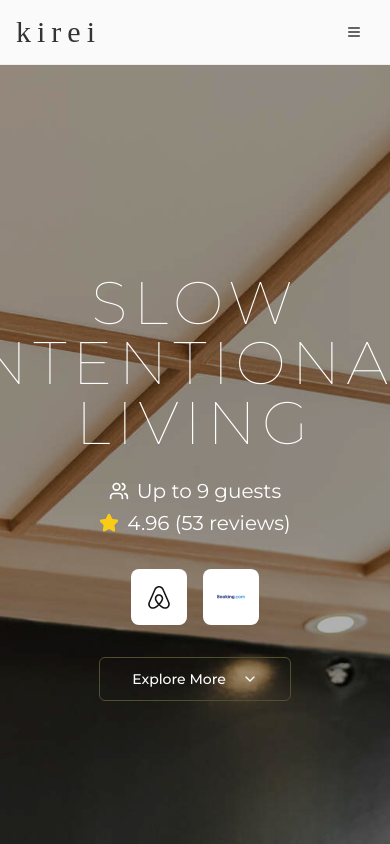
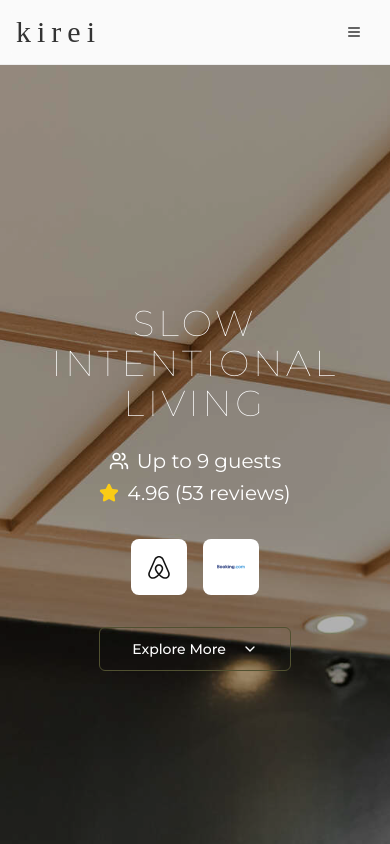
Before and after one commit to raeandres/kirei_homestay_web, a Next.js app: page / in a window 390 px wide. Shown: the top 844 px of the page. Built offline with nearby package versions, Linux system fonts and the light colour scheme; a web font is replaced by a local one.

Commit message:
Fixed Text overflow

```diff
--- a/src/components/sections/gallery-section.tsx
+++ b/src/components/sections/gallery-section.tsx
@@ -10,7 +10,7 @@ import {
   DialogTitle,
 } from "@/components/ui/dialog";
 import { ChevronLeft, ChevronRight } from "lucide-react";
-import { cn } from "../../lib/utils";
+import { cn } from "@/lib/utils";
 
 const galleryItems = [
   {
@@ -113,14 +113,14 @@ export function GallerySection() {
 
       {isModalOpen && currentImage && (
         <Dialog open={isModalOpen} onOpenChange={setIsModalOpen}>
-          <DialogContent className="sm:max-w-3xl md:max-w-4xl lg:max-w-5xl w-[90vw] p-4 md:p-6">
+          <DialogContent className="flex flex-col sm:max-w-3xl md:max-w-4xl lg:max-w-5xl w-[90vw] max-h-[90vh] p-4 md:p-6">
             <DialogHeader>
               <DialogTitle className="sr-only">
                 {currentImage.name} - Image {currentImageIndexInModal + 1} of{" "}
                 {galleryItems.length}
               </DialogTitle>
             </DialogHeader>
-            <div className="relative w-full aspect-[3/2] max-h-[75vh] bg-muted rounded-md overflow-hidden mx-auto">
+            <div className="relative w-full aspect-[3/2] flex-1 min-h-0 bg-muted rounded-md overflow-hidden mx-auto">
               <Image
                 src={currentImage.src}
                 alt={currentImage.alt}
@@ -130,7 +130,7 @@ export function GallerySection() {
                 sizes="(max-width: 640px) 90vw, (max-width: 1024px) 80vw, 1280px"
               />
             </div>
-            <div className="mt-4 flex items-center justify-between gap-4">
+            <div className="mt-4 flex items-center justify-between gap-4 flex-shrink-0">
               <Button
                 variant="outline"
                 onClick={showPrevImage}
--- a/src/components/sections/hero-section.tsx
+++ b/src/components/sections/hero-section.tsx
@@ -12,7 +12,7 @@ import {
   Briefcase,
   Hotel as HotelIcon,
 } from "lucide-react";
-import { cn } from "../../lib/utils";
+import { cn } from "@/lib/utils";
 
 const images = [
   {
@@ -108,7 +108,7 @@ export function HeroSection() {
       <div className="relative z-[3] flex flex-col items-center justify-center h-full text-center text-white p-4">
         {" "}
         {/* Content on top of overlay */}
-        <h1 className="text-6xl font-thin tracking-widest mb-6 font-headline animate-fade-in">
+        <h1 className="text-4xl sm:text-5xl md:text-6xl font-thin tracking-widest mb-6 font-headline animate-fade-in">
           SLOW INTENTIONAL LIVING
         </h1>
         <div className="flex flex-wrap justify-center items-center gap-x-3 gap-y-1 mb-8 text-xl text-white animate-fade-in animation-delay-[300ms]">
```
